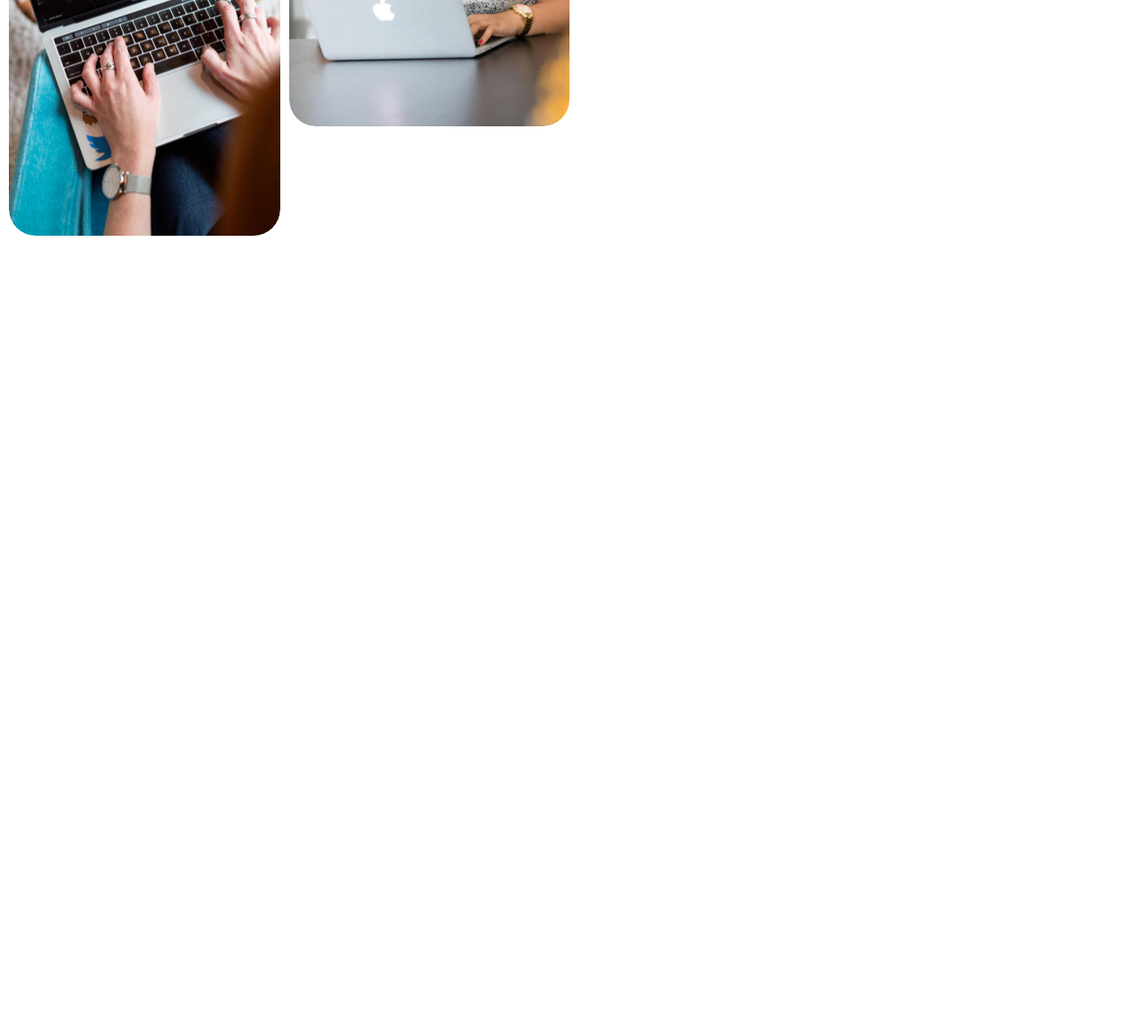
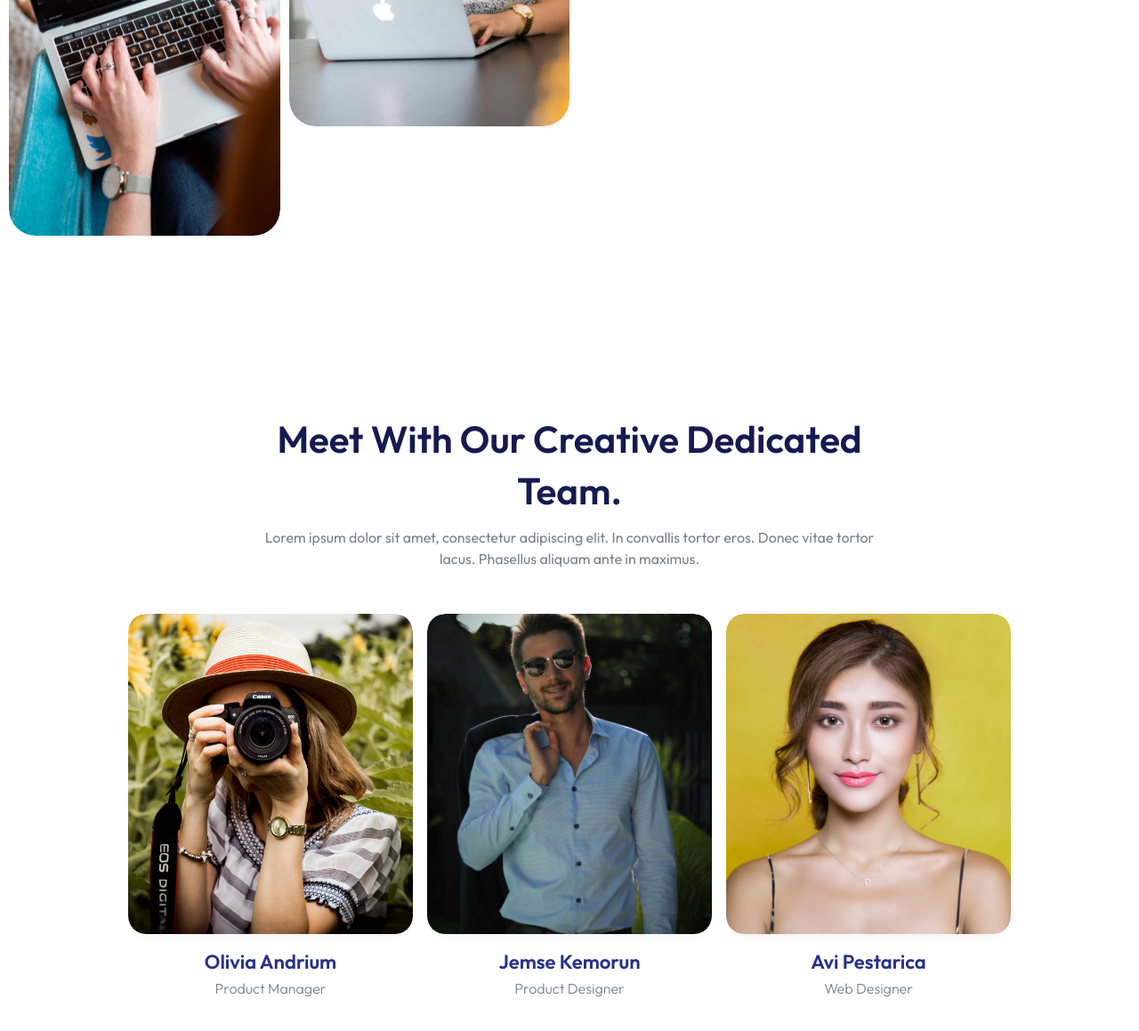
Before and after one commit to indunil-jay/Sparkify, a website built with Parcel: page index.html in a window 1280 px wide. Shown: the part 1623-2782 px from the top of the page at 89% size. Before the commit the page ends 1888 px from the top, so only its background shows below. Built offline with nearby package versions, Linux system fonts and the light colour scheme.

Commit message:
create our team section

```diff
--- a/index.html
+++ b/index.html
@@ -259,6 +259,50 @@
           </div>
         </div>
       </section>
+
+
+    <section class="section__team">
+      <div class="team">
+        <div class="section__details">
+          <div class="section__textGroup">
+            <h2 class="heading--h2 section__title">
+              Meet With Our Creative Dedicated Team.
+            </h2>
+            <p class="paragraph--2 section__text">
+              Lorem ipsum dolor sit amet, consectetur adipiscing elit. In
+              convallis tortor eros. Donec vitae tortor lacus. Phasellus
+              aliquam ante in maximus.
+            </p>
+          </div>
+        </div>
+
+
+
+        <div class="team__userCards">
+          <div class="team__usercard">
+            <div class="team__picture">
+              <img src="./images/team/user-4.jpg" alt="team-introudce-user-1" />
+            </div>
+            <span class="team__username">Olivia Andrium</span>
+            <span class="team__user__role">Product Manager</span>
+          </div>
+          <div class="team__usercard">
+            <div class="team__picture">
+              <img src="./images/team/user-5.jpg" alt="team-introudce-user-2" />
+            </div>
+            <span class="team__username">Jemse Kemorun</span>
+            <span class="team__user__role">Product Designer</span>
+          </div>
+          <div class="team__usercard">
+            <div class="team__picture">
+              <img src="./images/team/user-6.jpg" alt="team-introudce-user-3" />
+            </div>
+            <span class="team__username">Avi Pestarica</span>
+            <span class="team__user__role">Web Designer</span>
+          </div>
+
+        </div>
+    </section>
     </main>
 
     <!-- mobile header navigation -->
--- /dev/null
+++ b/sass/components/_team.scss
@@ -0,0 +1,63 @@
+.team {
+  margin-bottom: 20rem; //remove later
+
+  &__userCards {
+    width: 100%;
+    display: grid;
+    grid-template-columns: repeat(3, 32rem);
+    grid-gap: var(--space-8);
+    justify-content: center;
+    overflow: hidden;
+
+    @include responsive(mobile-lg) {
+      grid-template-columns: 1fr;
+      grid-gap: var(--space-13);
+      margin: 0 auto;
+    }
+  }
+
+  &__usercard {
+    margin: 0 auto;
+    width: 32rem;
+    @include flex-center;
+    flex-direction: column;
+    cursor: pointer;
+    overflow: hidden;
+    border-radius: var(--space-10);
+  }
+
+  &__picture {
+    width: 100%;
+    height: 36rem;
+    border-radius: var(--space-10);
+    overflow: hidden;
+    margin-bottom: var(--space-7);
+    box-shadow: var(--box-shadow-bottom);
+    transition: box-shadow var(--transition-timing-2) ease-in-out;
+
+    &:hover {
+      box-shadow: var(--box-shadow-all-side);
+    }
+
+    img {
+      @include image-fit;
+      border-radius: var(--space-10);
+      transition: transform var(--transition-timing-2) ease-in;
+      &:hover {
+        transform: scale(1.1);
+      }
+    }
+  }
+
+  &__username {
+    font-size: 2.2rem;
+    font-weight: 600;
+    color: var(--color--primary-900);
+  }
+
+  &__user__role {
+    font-size: var(--font-size-default);
+    font-weight: 300;
+    color: var(--color-grey);
+  }
+}
--- a/sass/layouts/_sections.scss
+++ b/sass/layouts/_sections.scss
@@ -29,4 +29,40 @@
       margin-top: 50rem;
     }
   }
+
+  &__team {
+    margin-top: 20rem;
+    background-color: var(--color-white);
+    grid-column: center-start / center-end;
+  }
+
+  &__details {
+    margin-bottom: var(--space-17);
+  }
+
+  &__textGroup {
+    display: flex;
+    flex-direction: column;
+    align-items: center;
+    justify-content: center;
+    text-align: center;
+  }
+
+  &__title {
+    margin-bottom: var(--space-5);
+    width: 55%;
+
+    @include responsive(mobile-lg) {
+      width: 90%;
+    }
+  }
+
+  &__text {
+    color: var(--color-grey);
+    width: 55%;
+
+    @include responsive(mobile-lg) {
+      width: 90%;
+    }
+  }
 }
--- a/sass/pages/_home.scss
+++ b/sass/pages/_home.scss
@@ -5,3 +5,4 @@
 @import "../components/hero";
 @import "../components/servicescards";
 @import "../components/whyus";
+@import "../components/team";
```
Also changed, not shown: images/team/user-4.jpg (added), images/team/user-5.jpg (added), images/team/user-6.jpg (added).
